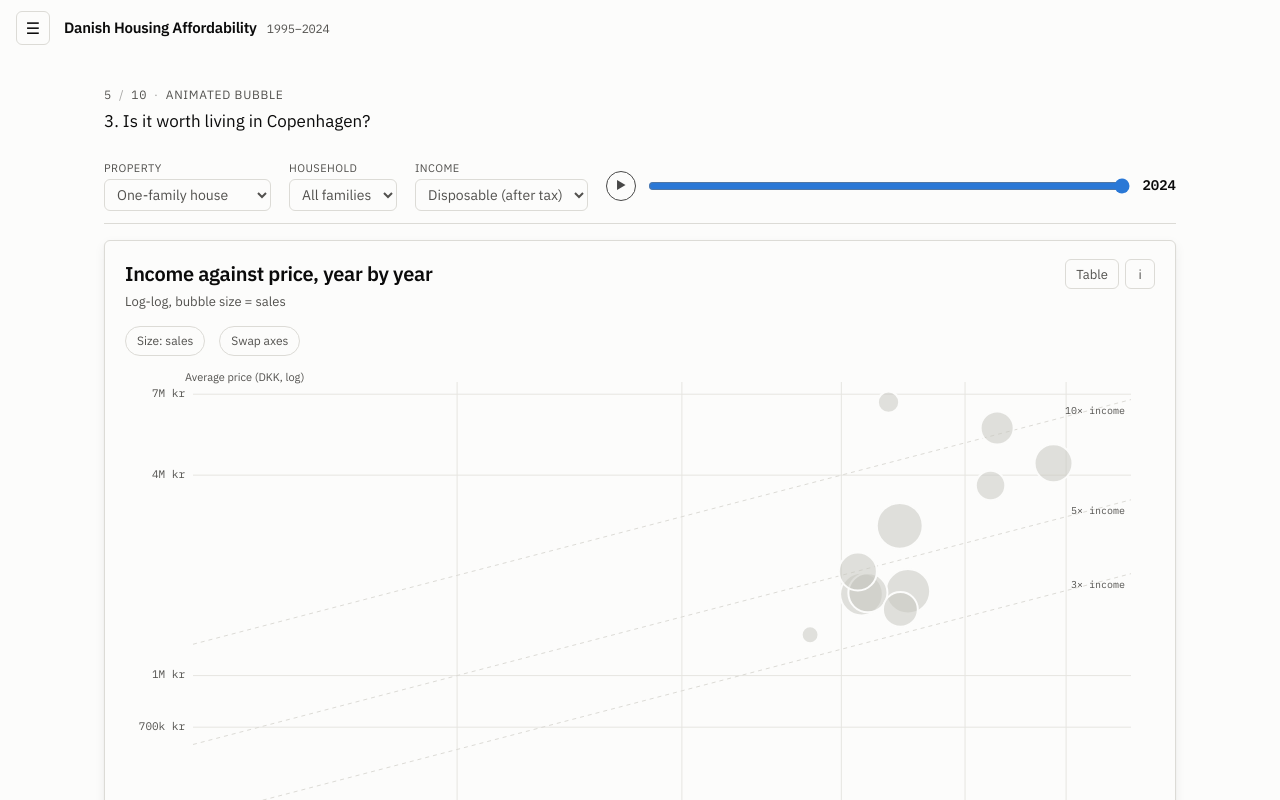
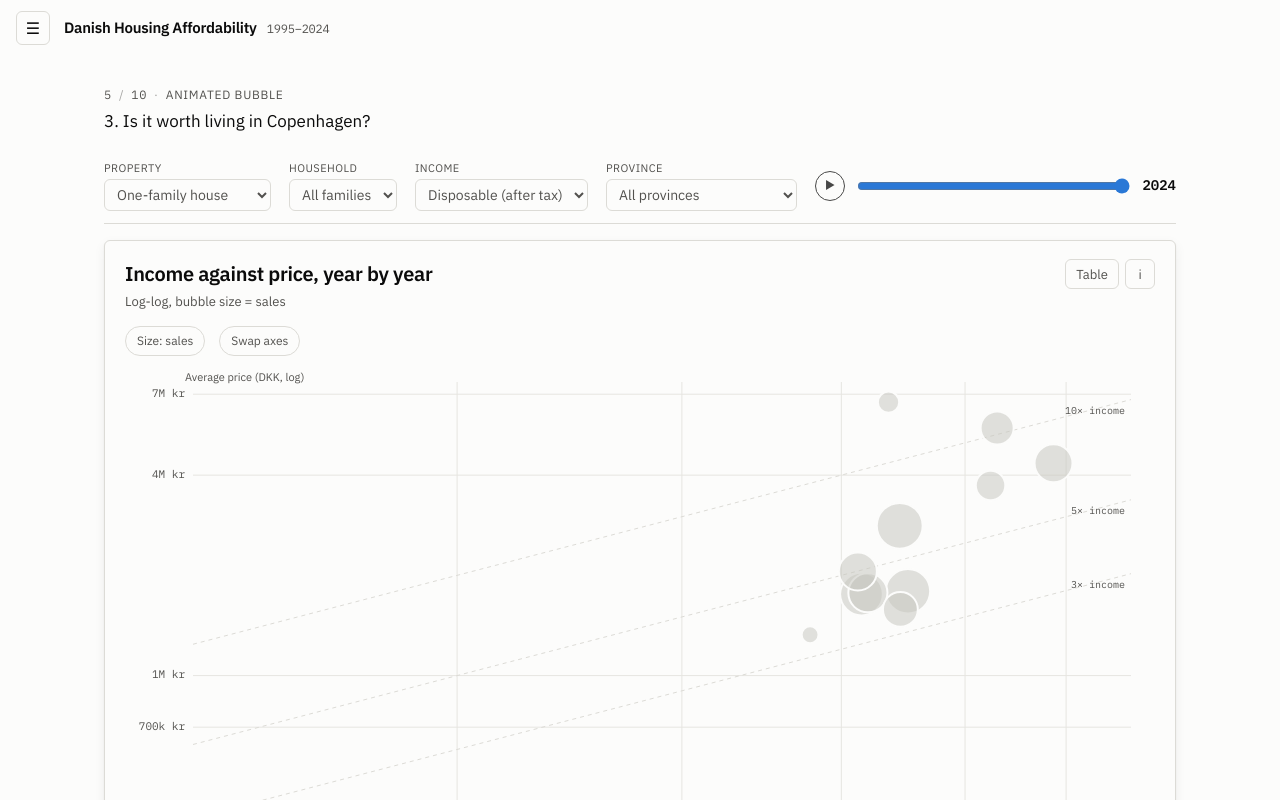
Before and after one commit to The-European-Avengers/DataVisualization, a React (Vite) app in the folder web/: page /#/chart/animated-bubble in a window 1280 px wide. Shown: the top 800 px of the page. Built offline with nearby package versions, Linux system fonts and the light colour scheme.

Commit message:
refactor: update chart margins and enhance control bar functionality

```diff
--- a/web/src/charts/BoxPlot.tsx
+++ b/web/src/charts/BoxPlot.tsx
@@ -11,7 +11,7 @@ import { SERIES } from '../design/palette'
 import { useControls } from '../state/useControls'
 import { chartBySlug } from './registry'
 
-const M = { top: 14, right: 16, bottom: 44, left: 52 }
+const M = { top: 26, right: 16, bottom: 44, left: 52 }
 
 interface Box {
   year: number
--- a/web/src/charts/EastWest.tsx
+++ b/web/src/charts/EastWest.tsx
@@ -13,7 +13,7 @@ import { useControls } from '../state/useControls'
 import { chartBySlug } from './registry'
 import type { Side } from '../data/types'
 
-const M = { top: 12, right: 70, bottom: 46, left: 52 }
+const M = { top: 26, right: 70, bottom: 46, left: 52 }
 const SIDES: Side[] = ['east', 'west']
 
 interface Point {
--- a/web/src/charts/HouseVsFlat.tsx
+++ b/web/src/charts/HouseVsFlat.tsx
@@ -12,12 +12,12 @@ import { useControls } from '../state/useControls'
 import { chartBySlug } from './registry'
 import type { Row } from '../data/types'
 
-const M = { top: 14, right: 16, bottom: 86, left: 52 }
+const M = { top: 26, right: 16, bottom: 86, left: 52 }
 
 export function HouseVsFlat() {
   const def = chartBySlug.get('house-vs-flat')!
   const { rows, provinceByCode } = useDataset()
-  const [controls, set] = useControls()
+  const [controls] = useControls()
   const { tip, show, hide } = useTip()
 
   const houses = slice(rows, {
@@ -152,20 +152,6 @@ export function HouseVsFlat() {
         return (
           <div className="chart-plot">
             <div className="chart-toggles">
-              <label>
-                <span>Province</span>
-                <select
-                  value={controls.region ?? ''}
-                  onChange={(e) => set({ region: e.target.value || null })}
-                >
-                  <option value="">All provinces</option>
-                  {all.map((d) => (
-                    <option key={d.nuts3} value={d.nuts3}>
-                      {d.name}
-                    </option>
-                  ))}
-                </select>
-              </label>
               <ul className="legend">
                 <li>
                   <span
--- a/web/src/charts/RatioLines.tsx
+++ b/web/src/charts/RatioLines.tsx
@@ -14,7 +14,7 @@ import { useControls } from '../state/useControls'
 import { chartBySlug } from './registry'
 import type { Row } from '../data/types'
 
-const M = { top: 12, right: 150, bottom: 46, left: 52 }
+const M = { top: 26, right: 150, bottom: 46, left: 52 }
 
 export function RatioLines() {
   const def = chartBySlug.get('ratio-over-time')!
--- a/web/src/components/ControlBar.tsx
+++ b/web/src/components/ControlBar.tsx
@@ -1,19 +1,32 @@
 import { BASIS_LABEL, FAMILY_LABEL, PROPERTY_LABEL } from '../data/format'
 import { useDataset } from '../data/DataContext'
 import type { FamilyType, IncomeBasis, PropertyType } from '../data/types'
+import type { ControlKey } from '../state/useControls'
 import { useControls } from '../state/useControls'
 import { YearSlider } from './YearSlider'
 
+interface Props {
   /**
- * The four global filters — the notebook's parameters cell, on screen.
- * One row, above the charts, persistent across pages.
+   * The controls the current view reads, from the chart registry or the globe
+   * metric. Only these are rendered: a chart that draws every year, or that
+   * varies property type itself, would leave the matching control inert, and an
+   * inert control reads as a broken one.
    */
-export function ControlBar({ showYear = true }: { showYear?: boolean }) {
+  uses: ControlKey[]
+}
+
+/**
+ * The global filters — the notebook's parameters cell, on screen. One row,
+ * above the charts, persistent across pages, and trimmed per view.
+ */
+export function ControlBar({ uses }: Props) {
   const { meta } = useDataset()
   const [controls, set] = useControls()
+  const shows = (key: ControlKey) => uses.includes(key)
 
   return (
     <div className="control-bar">
+      {shows('property') && (
         <label>
           <span>Property</span>
           <select
@@ -27,7 +40,9 @@ export function ControlBar({ showYear = true }: { showYear?: boolean }) {
             ))}
           </select>
         </label>
+      )}
 
+      {shows('family') && (
         <label>
           <span>Household</span>
           <select
@@ -41,7 +56,9 @@ export function ControlBar({ showYear = true }: { showYear?: boolean }) {
             ))}
           </select>
         </label>
+      )}
 
+      {shows('basis') && (
         <label>
           <span>Income</span>
           <select
@@ -55,8 +72,27 @@ export function ControlBar({ showYear = true }: { showYear?: boolean }) {
             ))}
           </select>
         </label>
+      )}
 
-      {showYear && <YearSlider />}
+      {/* Clicking a province on a chart pins it; this is the way back out. */}
+      {shows('region') && (
+        <label>
+          <span>Province</span>
+          <select
+            value={controls.region ?? ''}
+            onChange={(e) => set({ region: e.target.value || null })}
+          >
+            <option value="">All provinces</option>
+            {meta.provinces.map((p) => (
+              <option key={p.nuts3} value={p.nuts3}>
+                {p.name}
+              </option>
+            ))}
+          </select>
+        </label>
+      )}
+
+      {shows('year') && <YearSlider />}
     </div>
   )
 }
--- a/web/src/components/axes.tsx
+++ b/web/src/components/axes.tsx
@@ -79,8 +79,16 @@ export function AxisLeft({
           </text>
         </g>
       ))}
+      {/*
+        Sits 12px above the plot, but never so high that the SVG edge clips it:
+        the label is middle-baselined at 11px, so y must stay clear of the top.
+      */}
       {label && (
-        <text className="axis-title axis-title-y" x={x - 8} y={scale.range()[1] - 12}>
+        <text
+          className="axis-title axis-title-y"
+          x={x - 8}
+          y={Math.max(scale.range()[1] - 12, 10)}
+        >
           {label}
         </text>
       )}
--- a/web/src/globe/metrics.ts
+++ b/web/src/globe/metrics.ts
@@ -1,7 +1,7 @@
 import { fmtDkk, fmtInt, fmtRatio } from '../data/format'
 import { incomeOf, ratioOf } from '../data/selectors'
 import type { IncomeBasis, Row } from '../data/types'
-import type { GlobeMetric } from '../state/useControls'
+import type { ControlKey, GlobeMetric } from '../state/useControls'
 
 export interface MetricDef {
   key: GlobeMetric
@@ -9,6 +9,12 @@ export interface MetricDef {
   axis: string
   value: (row: Row, basis: IncomeBasis) => number
   format: (v: number) => string
+  /**
+   * The filters this measure responds to. Sales and price are the same for
+   * every household type, and income and family counts are the same for every
+   * property type, so the other selects are hidden rather than left inert.
+   */
+  uses: ControlKey[]
   available: boolean
   note?: string
 }
@@ -16,6 +22,7 @@ export interface MetricDef {
 export const METRICS: MetricDef[] = [
   {
     key: 'ratio',
+    uses: ['property', 'family', 'basis'],
     label: 'Affordability',
     axis: 'Price-to-income ratio',
     value: (r, b) => ratioOf(r, b),
@@ -24,6 +31,7 @@ export const METRICS: MetricDef[] = [
   },
   {
     key: 'n_sales',
+    uses: ['property'],
     label: 'Sales',
     axis: 'Properties sold',
     value: (r) => r.n_sales,
@@ -32,6 +40,7 @@ export const METRICS: MetricDef[] = [
   },
   {
     key: 'income',
+    uses: ['family', 'basis'],
     label: 'Income',
     axis: 'Average family income',
     value: (r, b) => incomeOf(r, b),
@@ -40,6 +49,7 @@ export const METRICS: MetricDef[] = [
   },
   {
     key: 'avg_price_dkk',
+    uses: ['property'],
     label: 'Price',
     axis: 'Average sale price',
     value: (r) => r.avg_price_dkk,
@@ -48,6 +58,7 @@ export const METRICS: MetricDef[] = [
   },
   {
     key: 'n_families',
+    uses: ['family'],
     label: 'Families',
     axis: 'Families in the province',
     value: (r) => r.n_families,
--- a/web/src/pages/ChartPage.tsx
+++ b/web/src/pages/ChartPage.tsx
@@ -35,7 +35,7 @@ export function ChartPage() {
       </div>
 
       <div className="control-bar-wrap">
-        <ControlBar />
+        <ControlBar uses={def.uses} />
       </div>
 
       <def.Component />
--- a/web/src/pages/Home.tsx
+++ b/web/src/pages/Home.tsx
@@ -61,7 +61,7 @@ export function Home() {
       </div>
 
       <div className="hero-filters">
-        <ControlBar showYear={false} />
+        <ControlBar uses={metric.uses} />
       </div>
     </div>
   )
```
Also changed, not shown: web/src/charts/registry.ts (+18 -0 lines), web/src/state/useControls.ts (+7 -0 lines). Lines whose indentation alone changed are shown as unchanged.
